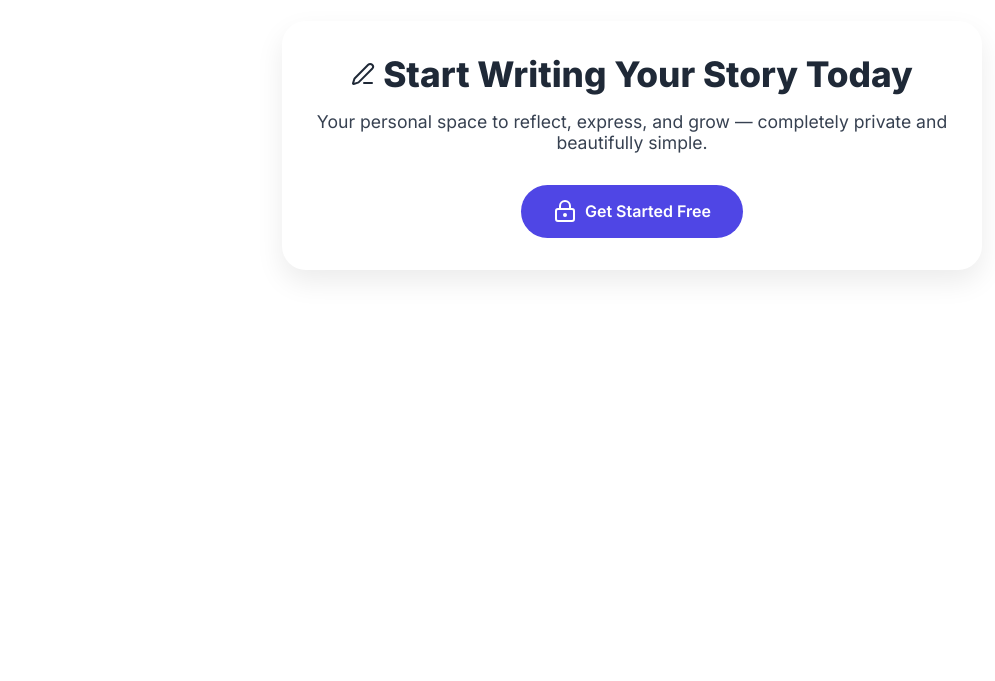
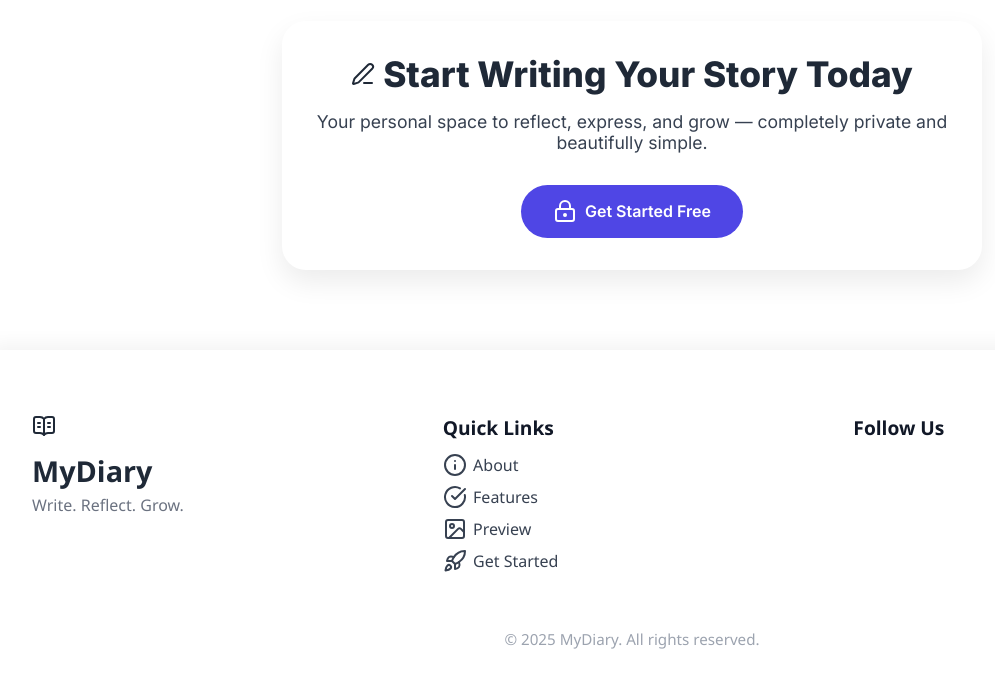
Before and after one commit to Omkarkadam-dev/Project_Personal-Diary, a plain HTML site: page index.html in a window 1280 px wide. Shown: the part 1736-2417 px from the top of the page, without its empty margins (8-1003 px from the left). Before the commit the page ends 2086 px from the top, so only its background shows below. Drawn offline with nearby package versions, Linux system fonts and the light colour scheme.

Commit message:
add footer

```diff
--- a/index.html
+++ b/index.html
@@ -82,6 +82,40 @@
   </div>
 </section>
 
+<footer class="footer-section" id="footer">
+  <div class="footer-container">
+    <div class="footer-logo">
+      <i data-lucide="book-open-text"></i>
+      <h3>MyDiary</h3>
+      <p>Write. Reflect. Grow.</p>
+    </div>
+
+    <div class="footer-links">
+      <h4>Quick Links</h4>
+      <ul>
+        <li><a href="#about"><i data-lucide="info"></i> About</a></li>
+        <li><a href="#features"><i data-lucide="check-circle"></i> Features</a></li>
+        <li><a href="#preview"><i data-lucide="image"></i> Preview</a></li>
+        <li><a href="#cta"><i data-lucide="rocket"></i> Get Started</a></li>
+      </ul>
+    </div>
+
+    <div class="footer-social">
+      <h4>Follow Us</h4>
+      <div class="social-icons">
+        <a href="#"><i data-lucide="instagram"></i></a>
+        <a href="#"><i data-lucide="twitter"></i></a>
+        <a href="#"><i data-lucide="facebook"></i></a>
+      </div>
+    </div>
+  </div>
+
+  <div class="footer-bottom">
+    <p>&copy; 2025 MyDiary. All rights reserved.</p>
+  </div>
+</footer>
+
+
 
 </body>
 
--- a/script.js
+++ b/script.js
@@ -15,3 +15,8 @@ document.addEventListener("DOMContentLoaded", function () {
 document.addEventListener("DOMContentLoaded", () => {
   lucide.createIcons();
 });
+
+
+document.addEventListener("DOMContentLoaded", () => {
+  lucide.createIcons();
+});
--- a/style.css
+++ b/style.css
@@ -361,3 +361,104 @@ header {
     padding: 0.8rem 1.5rem;
   }
 }
+
+
+.footer-section {
+  background: #ffffff;
+  padding: 4rem 2rem 2rem;
+  box-shadow: 0 -6px 18px rgba(0, 0, 0, 0.05);
+  font-family: 'Segoe UI', sans-serif;
+}
+
+.footer-container {
+  display: flex;
+  flex-wrap: wrap;
+  justify-content: space-between;
+  gap: 2rem;
+  max-width: 1200px;
+  margin: auto;
+}
+
+.footer-logo,
+.footer-links,
+.footer-social {
+  flex: 1 1 250px;
+}
+
+.footer-logo i {
+  color: #4f46e5;
+  width: 36px;
+  height: 36px;
+}
+
+.footer-logo h3 {
+  margin-top: 0.5rem;
+  font-size: 1.8rem;
+  font-weight: 700;
+  color: #1f2937;
+}
+
+.footer-logo p {
+  color: #6b7280;
+  margin-top: 0.3rem;
+}
+
+.footer-links h4,
+.footer-social h4 {
+  font-size: 1.2rem;
+  font-weight: 600;
+  margin-bottom: 0.8rem;
+  color: #111827;
+}
+
+.footer-links ul {
+  list-style: none;
+  padding: 0;
+}
+
+.footer-links ul li {
+  margin-bottom: 0.5rem;
+}
+
+.footer-links ul li a {
+  color: #374151;
+  text-decoration: none;
+  display: flex;
+  align-items: center;
+  gap: 0.4rem;
+  transition: color 0.3s ease;
+}
+
+.footer-links ul li a:hover {
+  color: #4f46e5;
+}
+
+.footer-social .social-icons a {
+  color: #374151;
+  margin-right: 1rem;
+  font-size: 1.2rem;
+  transition: color 0.3s ease;
+}
+
+.footer-social .social-icons a:hover {
+  color: #4f46e5;
+}
+
+.footer-bottom {
+  text-align: center;
+  margin-top: 3rem;
+  font-size: 0.95rem;
+  color: #9ca3af;
+}
+
+@media (max-width: 768px) {
+  .footer-container {
+    flex-direction: column;
+    align-items: center;
+    text-align: center;
+  }
+
+  .footer-social .social-icons a {
+    margin: 0 0.6rem;
+  }
+}
```
